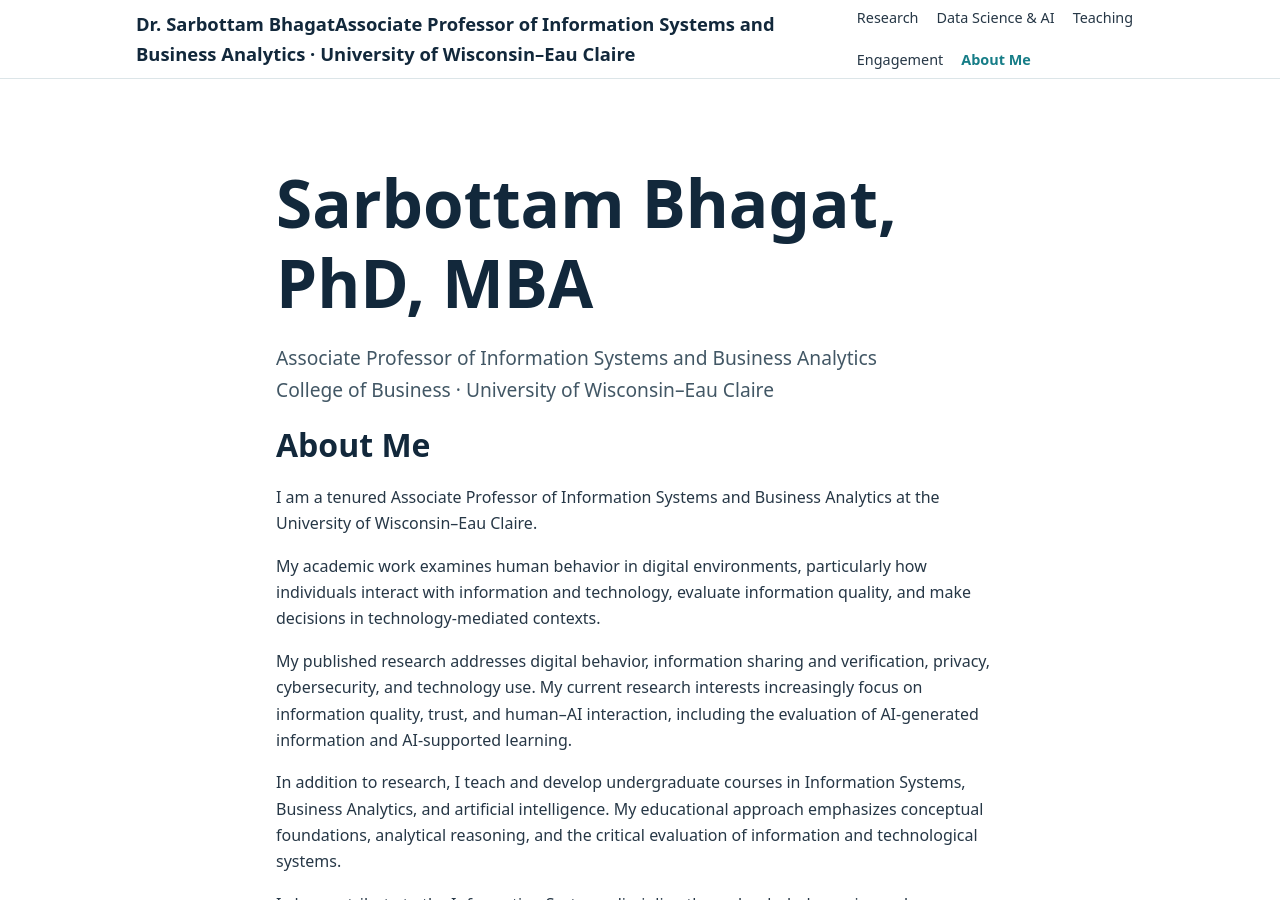
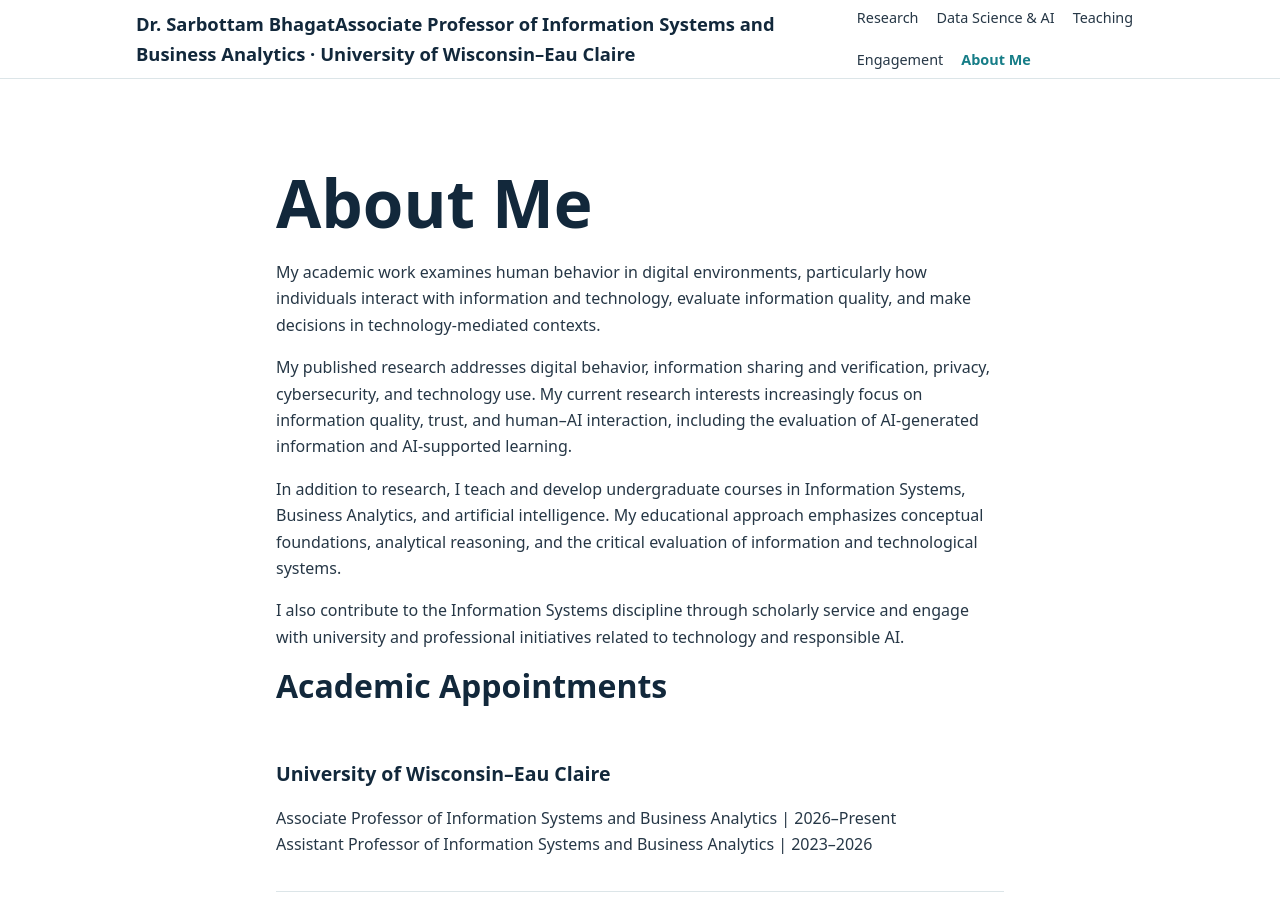
Before and after one commit to sarbottambhagat/sarbottambhagat.github.io, a Jekyll site: the page built from about.md, in a window 1280 px wide and 900 px high. Built offline with Jekyll 4.4.1, drawn with Linux system fonts in a browser that asks for light colours.

Commit message:
Present full academic identity in shared header without redundant page introductions

```diff
--- a/about.md
+++ b/about.md
@@ -5,10 +5,7 @@ slug: about
 permalink: /about/
 ---
 <section class="section"><div class="wrap content">
-<h1>Sarbottam Bhagat, PhD, MBA</h1>
-<p class="lead">Associate Professor of Information Systems and Business Analytics<br>College of Business · University of Wisconsin–Eau Claire</p>
-<h2>About Me</h2>
-<p>I am a tenured Associate Professor of Information Systems and Business Analytics at the University of Wisconsin–Eau Claire.</p>
+<h1>About Me</h1>
 <p>My academic work examines human behavior in digital environments, particularly how individuals interact with information and technology, evaluate information quality, and make decisions in technology-mediated contexts.</p>
 <p>My published research addresses digital behavior, information sharing and verification, privacy, cybersecurity, and technology use. My current research interests increasingly focus on information quality, trust, and human–AI interaction, including the evaluation of AI-generated information and AI-supported learning.</p>
 <p>In addition to research, I teach and develop undergraduate courses in Information Systems, Business Analytics, and artificial intelligence. My educational approach emphasizes conceptual foundations, analytical reasoning, and the critical evaluation of information and technological systems.</p>
```
